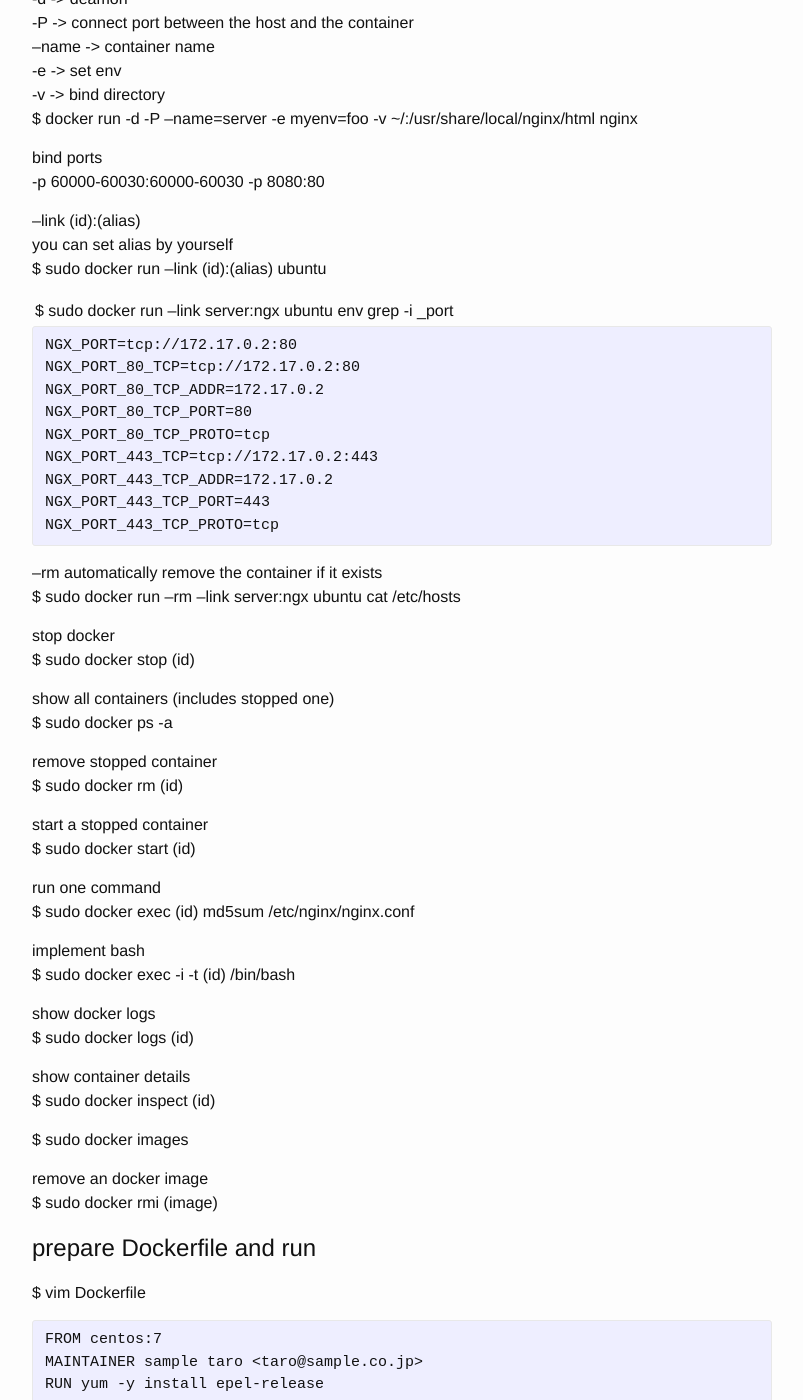
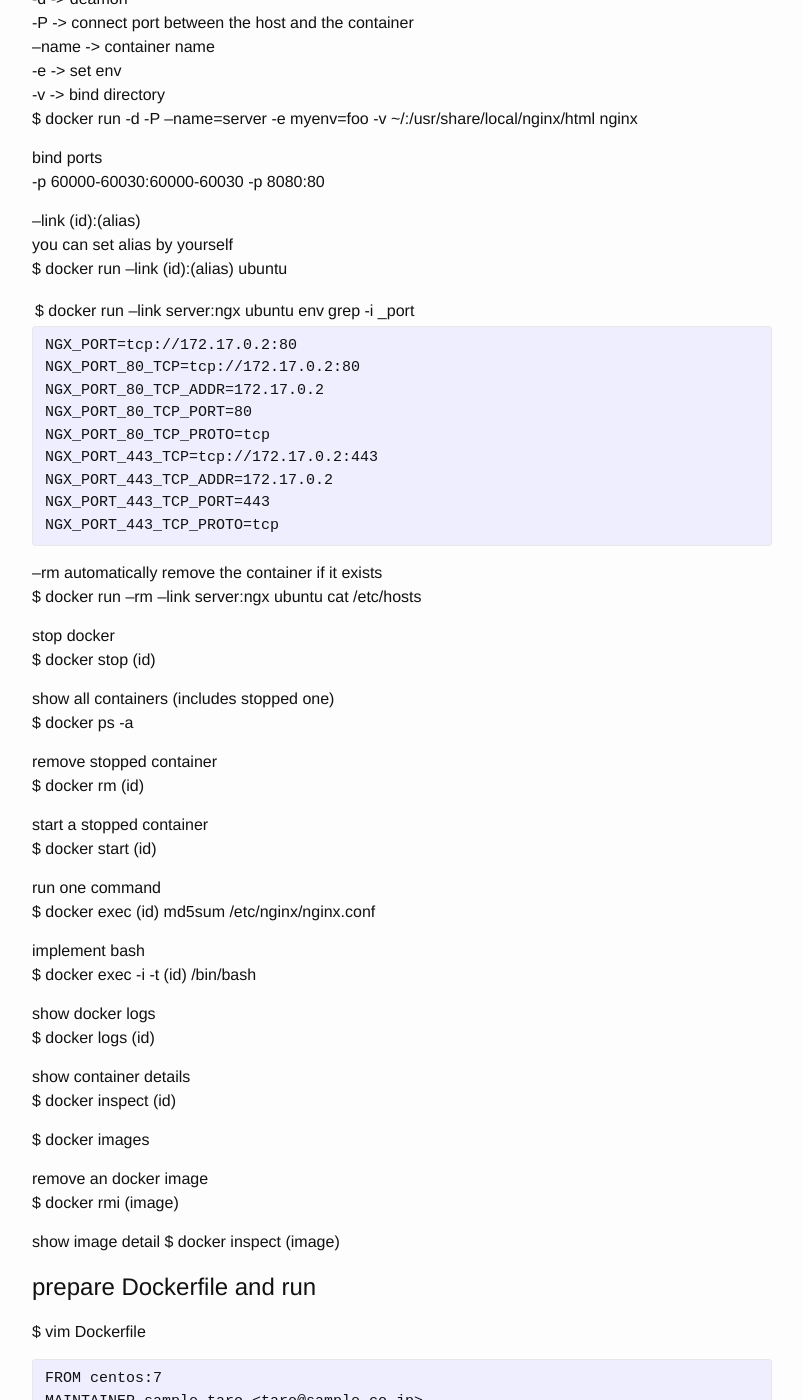
Before and after one commit to shoji-k/shoji-k.github.com, a Jekyll site: the page built from _posts/2016-03-07-docker.markdown, in a window 1280 px wide and 1400 px high, scrolled down 881 px. Shown: the whole window, without its empty margins (238-1041 px from the left). Built offline with Jekyll 4.4.1, drawn with Linux system fonts in a browser that asks for light colours; some of the changed text lies outside the part shown.

Commit message:
remove sudo and add one command to the docker post

```diff
--- a/_posts/2016-03-07-docker.markdown
+++ b/_posts/2016-03-07-docker.markdown
@@ -50,9 +50,9 @@ bind ports
 
 --link (id):(alias)
 you can set alias by yourself
-$ sudo docker run --link (id):(alias) ubuntu
+$ docker run --link (id):(alias) ubuntu
 
-$ sudo docker run --link server:ngx ubuntu env | grep -i _port
+$ docker run --link server:ngx ubuntu env | grep -i _port
 
 {% highlight text %}
 NGX_PORT=tcp://172.17.0.2:80
@@ -67,36 +67,39 @@ NGX_PORT_443_TCP_PROTO=tcp
 {% endhighlight %}
 
 --rm automatically remove the container if it exists
-$ sudo docker run --rm --link server:ngx ubuntu cat /etc/hosts
+$ docker run --rm --link server:ngx ubuntu cat /etc/hosts
 
 stop docker
-$ sudo docker stop (id)
+$ docker stop (id)
 
 show all containers (includes stopped one)
-$ sudo docker ps -a
+$ docker ps -a
 
 remove stopped container
-$ sudo docker rm (id)
+$ docker rm (id)
 
 start a stopped container
-$ sudo docker start (id)
+$ docker start (id)
 
 run one command
-$ sudo docker exec (id) md5sum /etc/nginx/nginx.conf
+$ docker exec (id) md5sum /etc/nginx/nginx.conf
 
 implement bash
-$ sudo docker exec -i -t (id) /bin/bash
+$ docker exec -i -t (id) /bin/bash
 
 show docker logs
-$ sudo docker logs (id)
+$ docker logs (id)
 
 show container details
-$ sudo docker inspect (id)
+$ docker inspect (id)
 
-$ sudo docker images
+$ docker images
 
 remove an docker image
-$ sudo docker rmi (image)
+$ docker rmi (image)
+
+show image detail
+$ docker inspect (image)
 
 # prepare Dockerfile and run
 
@@ -111,7 +114,7 @@ EXPOSE 80 443
 CMD ["/usr/sbin/httpd", "-DFOREGROUND"]
 {% endhighlight %}
 
-$ sudo docker build -t example1 .
+$ docker build -t example1 .
 
 # push to hub.docker
 
```
